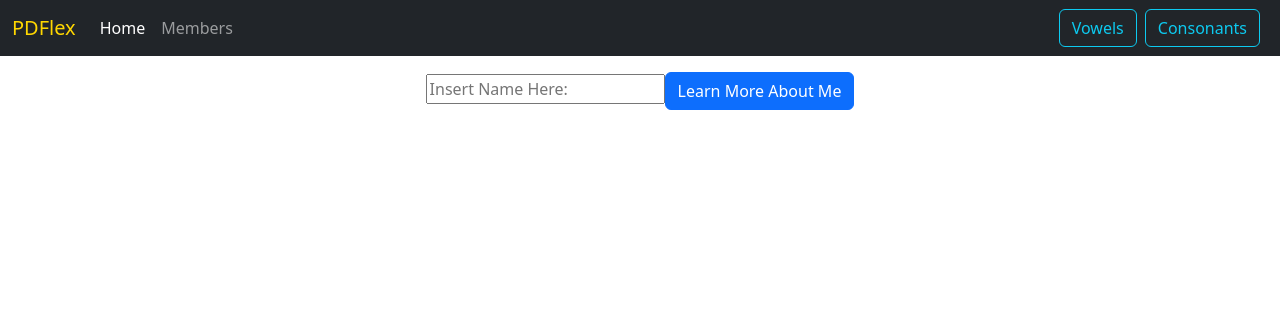
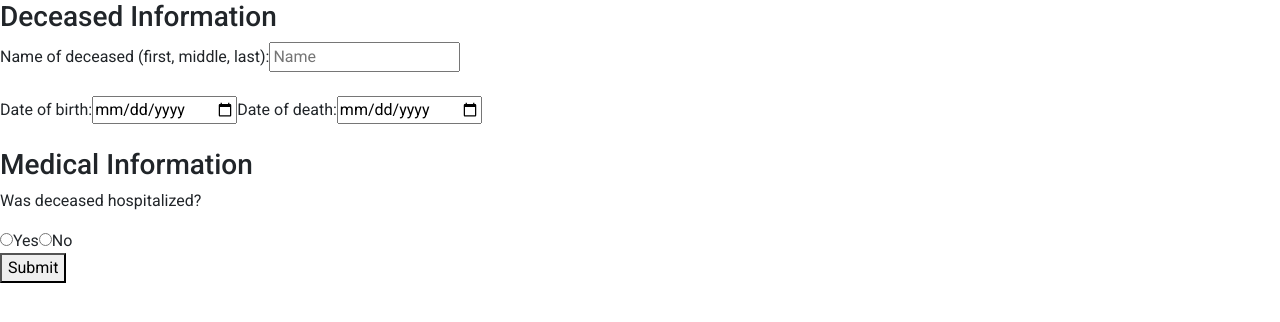
Before and after one commit to PDFlex/PDFLex, a React (Create React App) app: page / in a window 1280 px wide. Shown: the top 322 px of the page. Built offline with nearby package versions, Linux system fonts and the light colour scheme; no server answers.

Commit message:
Deleted unnecessary files, in the process of matching form variables to the names used in mongodb

```diff
--- a/src/App.css
+++ b/src/App.css
@@ -1,38 +1,5 @@
-.App {
-  text-align: center;
+@import url("https://fonts.googleapis.com/css2?family=Roboto:wght@300;400;500;600;700&display=swap");
+
+*{
+  font-family: Roboto;
 }
-
-.App-logo {
-  height: 40vmin;
-  pointer-events: none;
-}
-
-@media (prefers-reduced-motion: no-preference) {
-  .App-logo {
-    animation: App-logo-spin infinite 20s linear;
-  }
-}
-
-.App-header {
-  background-color: #282c34;
-  min-height: 100vh;
-  display: flex;
-  flex-direction: column;
-  align-items: center;
-  justify-content: center;
-  font-size: calc(10px + 2vmin);
-  color: white;
-}
-
-.App-link {
-  color: #61dafb;
-}
-
-@keyframes App-logo-spin {
-  from {
-    transform: rotate(0deg);
-  }
-  to {
-    transform: rotate(360deg);
-  }
-}
--- a/src/App.js
+++ b/src/App.js
@@ -1,56 +1,15 @@
 import './App.css';
-import api from './api/axiosConfig';
-import {useState, useEffect} from 'react';
-import Layout from './components/Layout';
 import {Routes, Route} from 'react-router-dom';
-import Home from './components/Home';
-import Header from './components/Header';
+// import Login from './components/Login';
+import Form from './components/Form';
 
 function App() {
 
-    const [information, setInformation] = useState();
-    // const [info, setInfo] = useState();
-    const getInformation = async () => {
-
-        try
-        {
-            const response = await api.get("/information");
-
-            // console.log(response.data);
-
-            setInformation(response.data);
-        }
-        catch(err) {
-            console.log(err);
-        }
-    }
-
-    // const getInformationData = async (firstName) => {
-    //     try
-    //     {
-    //         const response = await api.get("/information/${firstName}");
-    //
-    //         const singleInfo = response.data;
-    //
-    //         setInfo(singleInfo);
-    //     }
-    //     catch (error) {
-    //
-    //     }
-    // }
-
-    useEffect(() => {
-        getInformation().then(r => {});
-    }, [])
-
     return (
         <div className="App">
-            <Header/>
             <Routes>
-                <Route path="/" element={<Layout/>}>
-                    <Route path="/" element={<Home information = {information}/>} ></Route>
-                    <Route path="/Information/:firstName" element={<Home GetInformationData={information}/>}></Route>;
-                </Route>
+                {/* <Route path="/" element={<Login/>}></Route>; */}
+                <Route path="/" element={<Form/>}></Route>;
             </Routes>
         </div>
     );
--- /dev/null
+++ b/src/components/Form.js
@@ -0,0 +1,64 @@
+import { useState } from "react";
+import axios from "axios";
+
+const Form = () => {
+    // Deceased Information
+    const [deceasedName, setDeceasedName] = useState('');
+    const [dateOfBirth, setDateOfBirth] = useState(new Date());
+    const [dateOfDeath, setDateOfDeath] = useState(new Date());
+
+    // Medical Information
+    const [deceasedHospitalized, setDeceasedHospitalized] = useState(false);
+    const [pastPhysicianNames, setPastPhysicianNames] = useState([]);
+
+    const handleSubmit = (e) => {
+        e.preventDefault();
+
+        const form = {deceasedName, dateOfBirth, dateOfDeath, deceasedHospitalized, pastPhysicianNames};
+        console.log(JSON.stringify(form));
+
+        const url = 'http://localhost:8080/form-info/post';
+        axios.post(url, form).then(() => {});
+    }
+
+    const getInfo = () => {
+        const url2 = 'http://localhost:8080/form-info/get';
+        axios.get(url2).then((res) => {
+            console.log(res)
+        });
+    }
+
+    return (
+        <div className="form">
+
+            <form onSubmit={handleSubmit}>
+
+                {/* DECEASED INFORMATION */}
+                <div className="deceasedInfo">
+                    <h3>Deceased Information</h3>
+                    <label>Name of deceased (first, middle, last):</label>
+                    <input type="text" placeholder="Name" value={deceasedName} onChange={(e) => setDeceasedName(e.target.value)} /><br /><br />
+
+                    <label>Date of birth:</label>
+                    <input type="date" value={dateOfBirth} onChange={(e) => setDateOfBirth(e.target.value)}/>
+                    <label>Date of death:</label>
+                    <input type="date" value={dateOfDeath} onChange={(e) => setDateOfDeath(e.target.value)}/><br /><br />
+                </div>
+
+                {/* MEDICAL INFORMATION */}
+                <div className="medicalInfo">
+                    <h3>Medical Information</h3>
+                    <p>Was deceased hospitalized?</p>
+                    <input type="radio" name="hospitalized" value={deceasedHospitalized} onChange={(e) => setDeceasedHospitalized(true)}/>
+                    <label>Yes</label>
+                    <input type="radio" name="hospitalized" value={deceasedHospitalized} onChange={(e) => setDeceasedHospitalized(false)}/>
+                    <label>No</label>
+                </div>
+
+                <button>Submit</button>
+            </form>
+        </div>
+    );
+}
+
+export default Form;
--- a/src/components/Header.js
+++ /dev/null
@@ -1,33 +0,0 @@
-import Button  from "react-bootstrap/Button";
-import Container from "react-bootstrap/Container";
-import Nav from "react-bootstrap/Nav";
-import Navbar from "react-bootstrap/Navbar";
-import {NavLink} from "react-router-dom";
-
-const Header = () => {
-
-    return (
-        <Navbar bg = "dark" variant = "dark" expand = "lg">
-            <Container fluid>
-                <Navbar.Brand href ="/" style = {{"color": 'gold'}}>
-                    PDFlex
-                </Navbar.Brand>
-                <Navbar.Toggle aria-controls="navbarScroll" />
-                <Navbar.Collapse id="navbarScroll">
-                    <Nav
-                        className="me-auto my-2 my-lg-0"
-                        style = {{maxHeight: '100px'}}
-                        navbarScroll
-                    >
-                        <NavLink className="nav-link" to ="/">Home</NavLink>
-                        <NavLink className="nav-link" to ="/members">Members</NavLink>
-                    </Nav>
-                    <Button variant="outline-info" className="me-2">Vowels</Button>
-                    <Button variant="outline-info" className="me-2">Consonants</Button>
-                </Navbar.Collapse>
-            </Container>
-        </Navbar>
-    )
-}
-
-export default Header
--- a/src/components/Home.js
+++ /dev/null
@@ -1,31 +0,0 @@
-import React from 'react'
-import Container from "react-bootstrap/Container";
-import Button from "react-bootstrap/Button";
-
-const Home = ({information}) => {
-    const returnInfo = async () => {
-        let personChosen = document.getElementById("personChosen").value;
-        const url = "https://pdflex-backend.duckdns.org/information/" + personChosen;
-        try {
-            const res = await fetch(url, {method: "GET"});
-            const data = await res.json();
-            console.log(data);
-            /*eslint no-undef: "off"*/
-            toBeUpdated.innerHTML = JSON.stringify(data);
-        } catch (err) {
-            console.log(err);
-        }
-    }
-    return (
-        <div>
-            <Container>
-                <p id="toBeUpdated"> </p>
-                <input id="personChosen" type="text" placeholder='Insert Name Here:'></input>
-                <Button onClick={returnInfo}> Learn More About Me </Button>
-                <br></br>
-            </Container>
-        </div>
-    )
-
-}
-export default Home
--- a/src/components/Layout.js
+++ /dev/null
@@ -1,13 +0,0 @@
-import {Outlet} from 'react-router-dom';
-
-import React from 'react'
-
-const Layout = () => {
-    return (
-        <main>
-            <Outlet/>
-        </main>
-    )
-}
-
-export default Layout
```
Also changed, not shown: src/components/oldForm.js (added).
